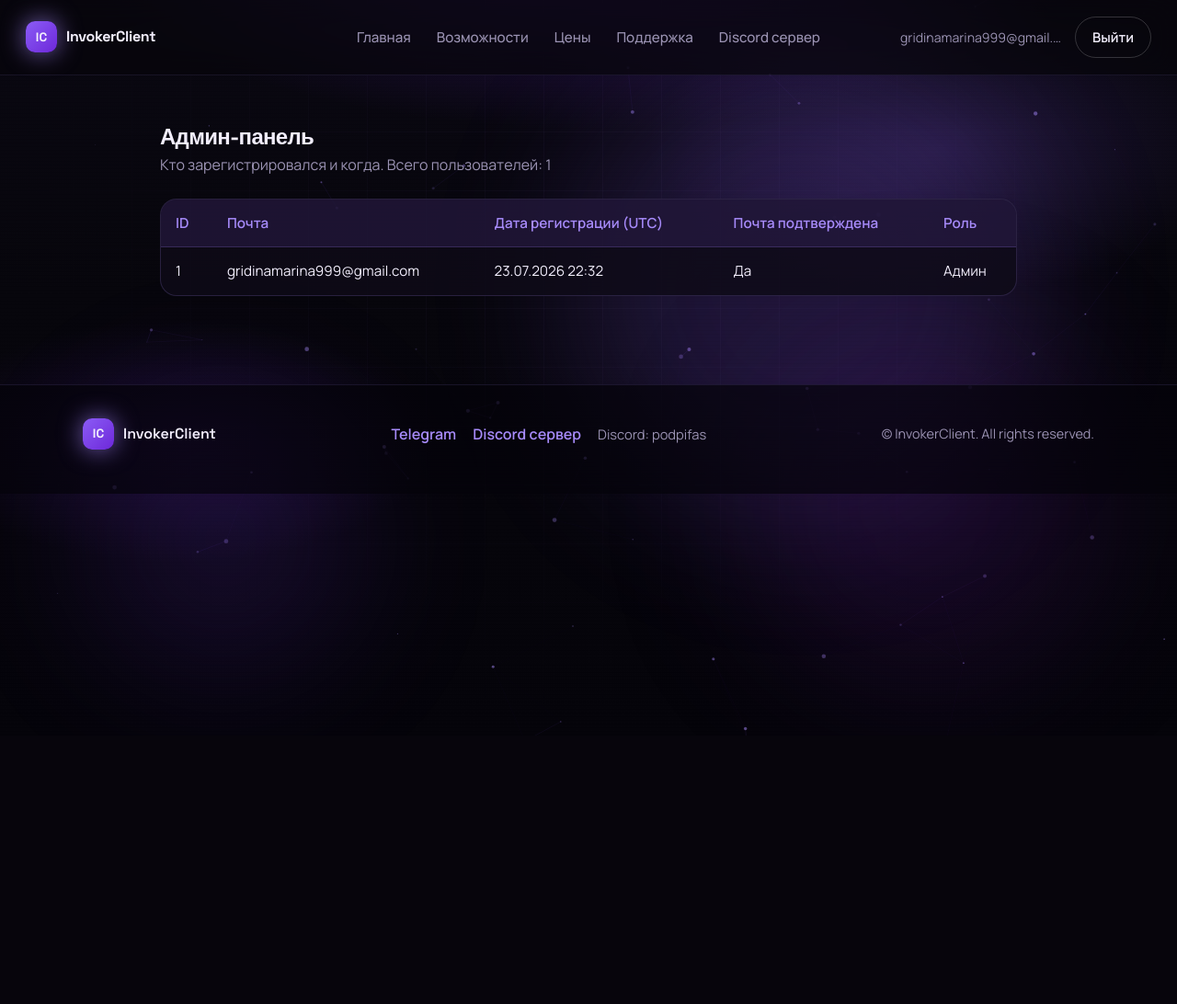
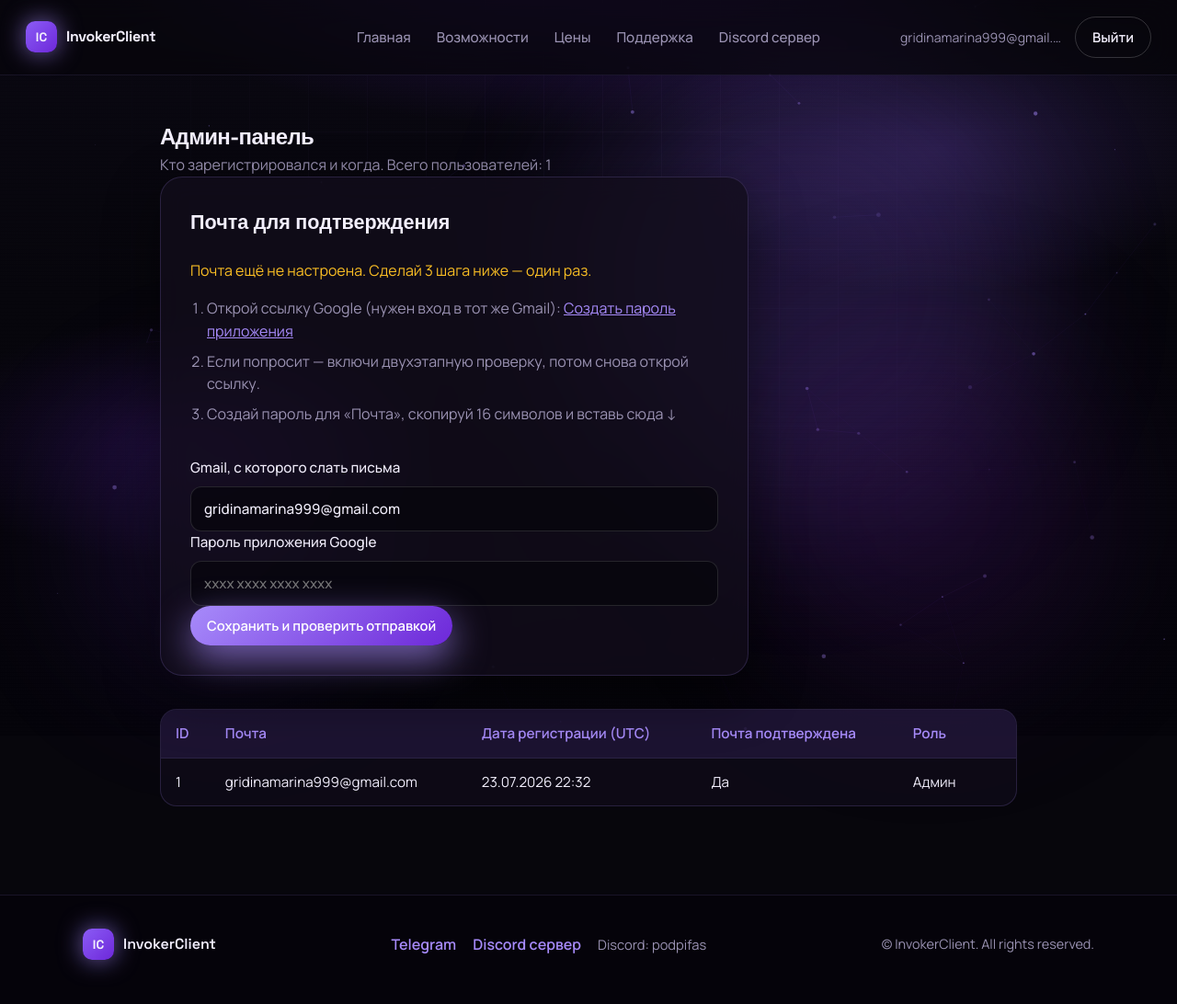
Before and after one commit to gridinamarina999-dotcom/invokerclient-server, a Flask app: page /admin in a window 1280 px wide. Shown: the whole page at 92% size. Before the commit the page ends 800 px from the top, so only its background shows below. Run offline with Flask 3, Linux system fonts and the light colour scheme; the visitor is signed in with stand-in values (Sample User, id 1); data comes from the database, SQL or seed files in the repository.

Commit message:
Add in-admin Gmail setup for verification emails.
Store SMTP settings in the database and allow manual verify.

Co-authored-by: Cursor <cursoragent@cursor.com>

```diff
--- a/app.py
+++ b/app.py
@@ -72,6 +72,32 @@ class User(db.Model):
         return check_password_hash(self.password_hash, password)
 
 
+class AppSetting(db.Model):
+    """Настройки сайта (почта и т.п.) — хранятся в БД, без Railway Variables."""
+
+    __tablename__ = "app_settings"
+
+    key = db.Column(db.String(64), primary_key=True)
+    value = db.Column(db.Text, nullable=False, default="")
+
+
+def get_setting(key: str, default: str = "") -> str:
+    row = db.session.get(AppSetting, key)
+    if row and row.value.strip():
+        return row.value.strip()
+    return (os.getenv(key, default) or default).strip()
+
+
+def set_setting(key: str, value: str) -> None:
+    row = db.session.get(AppSetting, key)
+    if row is None:
+        row = AppSetting(key=key, value=value)
+        db.session.add(row)
+    else:
+        row.value = value
+    db.session.commit()
+
+
 def is_valid_email(email: str) -> bool:
     """Проверка формата и существования домена почты (MX или A)."""
     if not EMAIL_RE.match(email):
@@ -96,42 +122,48 @@ def is_valid_email(email: str) -> bool:
 
 
 def build_verify_url(token: str) -> str:
-    base_url = os.getenv("BASE_URL", "").rstrip("/")
-    if base_url:
-        return f"{base_url}/verify/{token}"
-    # fallback, если BASE_URL не задан
-    return url_for("verify_email", token=token, _external=True)
+    # 1) настройка из админки / env  2) автоматический URL текущего сайта
+    base_url = get_setting("BASE_URL", os.getenv("BASE_URL", "")).rstrip("/")
+    if not base_url:
+        try:
+            base_url = request.url_root.rstrip("/")
+        except RuntimeError:
+            base_url = "http://127.0.0.1:5000"
+    return f"{base_url}/verify/{token}"
+
+
+def get_mail_config() -> dict[str, str]:
+    """Берёт SMTP из БД (админка), иначе из переменных окружения."""
+    username = get_setting("MAIL_USERNAME", os.getenv("MAIL_USERNAME", ADMIN_EMAIL))
+    password = get_setting("MAIL_PASSWORD", os.getenv("MAIL_PASSWORD", ""))
+    return {
+        "server": get_setting("MAIL_SERVER", os.getenv("MAIL_SERVER", "smtp.gmail.com")),
+        "port": get_setting("MAIL_PORT", os.getenv("MAIL_PORT", "587")),
+        "use_tls": get_setting("MAIL_USE_TLS", os.getenv("MAIL_USE_TLS", "1")),
+        "username": username,
+        "password": password,
+        "sender": get_setting("MAIL_DEFAULT_SENDER", os.getenv("MAIL_DEFAULT_SENDER", username))
+        or username,
+    }
 
 
 def mail_configured() -> bool:
-    return bool(
-        os.getenv("MAIL_USERNAME", "").strip()
-        and os.getenv("MAIL_PASSWORD", "").strip()
-    )
+    cfg = get_mail_config()
+    return bool(cfg["username"] and cfg["password"])
 
 
 def send_verification_email(to_email: str, token: str) -> None:
-    """
-    Отправляет письмо со ссылкой подтверждения через SMTP (Gmail и др.).
-    Бросает исключение, если отправка не удалась.
-    """
-    if not mail_configured():
+    """Отправляет письмо со ссылкой подтверждения через SMTP."""
+    cfg = get_mail_config()
+    if not cfg["username"] or not cfg["password"]:
         raise RuntimeError(
-            "Почта не настроена: задай MAIL_USERNAME и MAIL_PASSWORD "
-            "(для Gmail — пароль приложения) в переменных окружения Railway."
+            "Почта ещё не настроена. Зайди в админку → блок «Почта» и сохрани пароль приложения Gmail."
         )
 
     verify_url = build_verify_url(token)
-    mail_server = os.getenv("MAIL_SERVER", "smtp.gmail.com").strip()
-    mail_username = os.getenv("MAIL_USERNAME", "").strip()
-    mail_password = os.getenv("MAIL_PASSWORD", "").strip()
-    mail_sender = os.getenv("MAIL_DEFAULT_SENDER", mail_username).strip() or mail_username
-    port = int(os.getenv("MAIL_PORT", "587"))
-    use_tls = os.getenv("MAIL_USE_TLS", "1") == "1"
-
     msg = EmailMessage()
     msg["Subject"] = "Подтверждение регистрации — InvokerClient"
-    msg["From"] = formataddr(("InvokerClient", mail_sender))
+    msg["From"] = formataddr(("InvokerClient", cfg["sender"]))
     msg["To"] = to_email
     msg.set_content(
         "Здравствуйте!\n\n"
@@ -166,10 +198,12 @@ def send_verification_email(to_email: str, token: str) -> None:
         subtype="html",
     )
 
-    with smtplib.SMTP(mail_server, port, timeout=30) as smtp:
+    port = int(cfg["port"] or "587")
+    use_tls = cfg["use_tls"] == "1"
+    with smtplib.SMTP(cfg["server"], port, timeout=30) as smtp:
         if use_tls:
             smtp.starttls()
-        smtp.login(mail_username, mail_password)
+        smtp.login(cfg["username"], cfg["password"])
         smtp.send_message(msg)
 
 
@@ -395,11 +429,73 @@ def logout():
     return redirect(url_for("index"))
 
 
-@app.route("/admin")
+@app.route("/admin", methods=["GET", "POST"])
 @admin_required
 def admin_panel():
+    if request.method == "POST":
+        action = request.form.get("action") or ""
+
+        if action == "save_mail":
+            username = (request.form.get("mail_username") or "").strip()
+            password = (request.form.get("mail_password") or "").strip()
+            # убираем пробелы из пароля приложения Gmail (Google показывает с пробелами)
+            password = password.replace(" ", "")
+            set_setting("MAIL_SERVER", "smtp.gmail.com")
+            set_setting("MAIL_PORT", "587")
+            set_setting("MAIL_USE_TLS", "1")
+            set_setting("MAIL_USERNAME", username)
+            if password:
+                set_setting("MAIL_PASSWORD", password)
+            set_setting("MAIL_DEFAULT_SENDER", username)
+            set_setting("BASE_URL", request.url_root.rstrip("/"))
+            flash("Настройки почты сохранены.", "success")
+
+            if password or get_setting("MAIL_PASSWORD"):
+                try:
+                    # тестовое письмо самому себе
+                    token = secrets.token_urlsafe(8)
+                    send_verification_email(username, token)
+                    flash("Тестовое письмо отправлено на твою почту. Проверь «Входящие» и «Спам».", "success")
+                except Exception as exc:
+                    print(f"[MAIL TEST ERROR] {exc}")
+                    flash(
+                        f"Сохранено, но отправка не прошла: {exc}. "
+                        "Нужен пароль приложения Google, не обычный пароль.",
+                        "error",
+                    )
+            return redirect(url_for("admin_panel"))
+
+        if action == "verify_user":
+            user_id = request.form.get("user_id")
+            user = db.session.get(User, int(user_id)) if user_id else None
+            if user and not user.is_admin:
+                user.is_verified = True
+                user.verification_token = None
+                db.session.commit()
+                flash(f"Почта подтверждена вручную: {user.email}", "success")
+            return redirect(url_for("admin_panel"))
+
     users = User.query.order_by(User.created_at.desc()).all()
-    return render_template("admin.html", users=users)
+    cfg = get_mail_config()
+    return render_template(
+        "admin.html",
+        users=users,
+        mail_username=cfg["username"],
+        mail_configured=mail_configured(),
+        mail_password_set=bool(cfg["password"]),
+    )
+
+
+@app.route("/admin/verify/<int:user_id>", methods=["POST"])
+@admin_required
+def admin_verify_user(user_id: int):
+    user = db.session.get(User, user_id)
+    if user and not user.is_admin:
+        user.is_verified = True
+        user.verification_token = None
+        db.session.commit()
+        flash(f"Подтверждено: {user.email}", "success")
+    return redirect(url_for("admin_panel"))
 
 
 with app.app_context():
--- a/static/css/style.css
+++ b/static/css/style.css
@@ -766,9 +766,21 @@ main,
   font-size: 0.9rem;
 }
 
-.admin-head {
-  margin-bottom: 24px;
+.setup-steps {
+  margin: 0 0 18px 18px;
+  color: var(--muted);
+  display: grid;
+  gap: 8px;
 }
+
+.setup-steps a {
+  color: var(--purple-bright);
+}
+
+.mail-setup h2 {
+  margin-bottom: 8px;
+}
+
 
 .table-wrap {
   overflow-x: auto;
--- a/templates/admin.html
+++ b/templates/admin.html
@@ -6,6 +6,36 @@
   <div class="admin-head">
     <h1>Админ-панель</h1>
     <p>Кто зарегистрировался и когда. Всего пользователей: {{ users|length }}</p>
+  </div>
+
+  <div class="mail-setup auth-form" style="max-width:640px;margin:0 0 36px;">
+    <h2 style="font-family:var(--font-display);font-size:1.35rem;">Почта для подтверждения</h2>
+    {% if mail_configured %}
+      <p class="form-lead" style="color:var(--ok);">Почта настроена — письма уходят автоматически.</p>
+    {% else %}
+      <p class="form-lead" style="color:var(--warn);">Почта ещё не настроена. Сделай 3 шага ниже — один раз.</p>
+    {% endif %}
+
+    <ol class="setup-steps">
+      <li>Открой ссылку Google (нужен вход в тот же Gmail):
+        <a href="https://myaccount.google.com/apppasswords" target="_blank" rel="noopener noreferrer">Создать пароль приложения</a>
+      </li>
+      <li>Если попросит — включи двухэтапную проверку, потом снова открой ссылку.</li>
+      <li>Создай пароль для «Почта», скопируй 16 символов и вставь сюда ↓</li>
+    </ol>
+
+    <form method="post" action="{{ url_for('admin_panel') }}">
+      <input type="hidden" name="action" value="save_mail" />
+      <label>
+        Gmail, с которого слать письма
+        <input type="email" name="mail_username" value="{{ mail_username }}" required />
+      </label>
+      <label>
+        Пароль приложения Google {% if mail_password_set %}(уже сохранён — вставь новый, чтобы заменить){% endif %}
+        <input type="password" name="mail_password" placeholder="xxxx xxxx xxxx xxxx" autocomplete="new-password" />
+      </label>
+      <button class="btn btn-primary" type="submit">Сохранить и проверить отправкой</button>
+    </form>
   </div>
 
   <div class="table-wrap">
@@ -17,6 +47,7 @@
           <th>Дата регистрации (UTC)</th>
           <th>Почта подтверждена</th>
           <th>Роль</th>
+          <th></th>
         </tr>
       </thead>
       <tbody>
@@ -27,10 +58,19 @@
             <td>{{ user.created_at.strftime('%d.%m.%Y %H:%M') }}</td>
             <td>{% if user.is_verified %}Да{% else %}Нет{% endif %}</td>
             <td>{% if user.is_admin %}Админ{% else %}Пользователь{% endif %}</td>
+            <td>
+              {% if not user.is_verified and not user.is_admin %}
+                <form method="post" action="{{ url_for('admin_panel') }}" style="display:inline;">
+                  <input type="hidden" name="action" value="verify_user" />
+                  <input type="hidden" name="user_id" value="{{ user.id }}" />
+                  <button class="btn btn-ghost" type="submit" style="padding:6px 12px;font-size:0.85rem;">Подтвердить</button>
+                </form>
+              {% endif %}
+            </td>
           </tr>
         {% else %}
           <tr>
-            <td colspan="5">Пользователей пока нет.</td>
+            <td colspan="6">Пользователей пока нет.</td>
           </tr>
         {% endfor %}
       </tbody>
```
